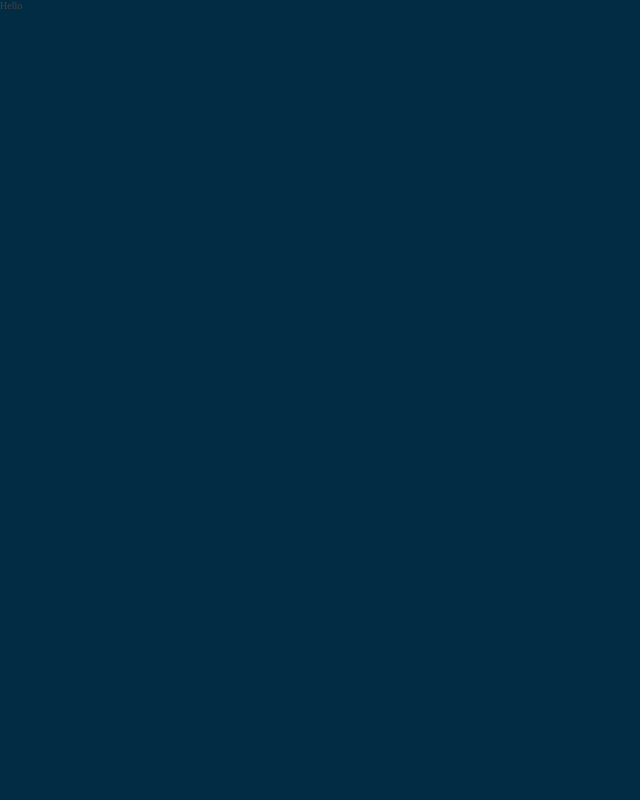
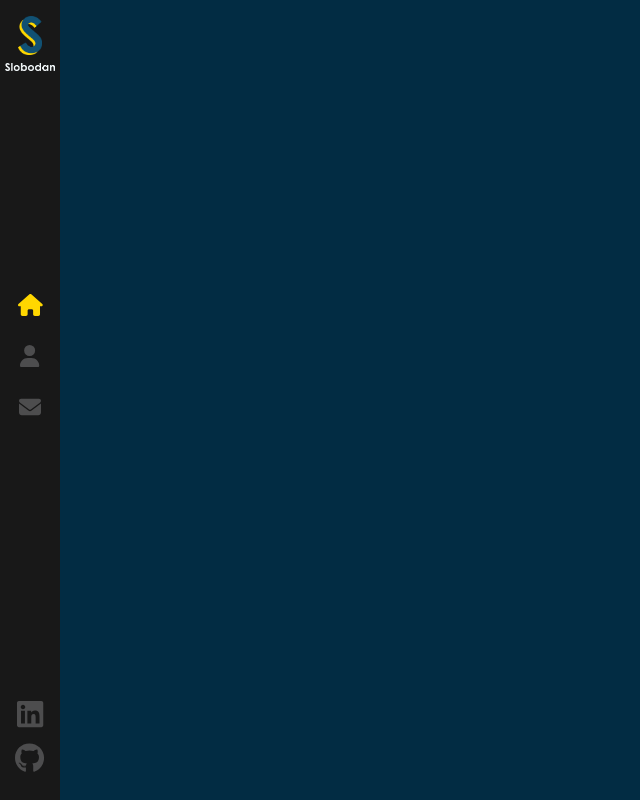
Before and after one commit to woobrendan/Portfolio, a React (Create React App) app: page / in a window 1280 px wide. Shown: the whole page, without its empty margins (0-640 px from the left). Built offline with nearby package versions, Linux system fonts and the light colour scheme.

Commit message:
Sidebar (#3)
* import sidebar component and render

* add and import styling for sidebar

* change font styling to all font instead of font family

* add styling to list fo r github and linkedin icon

* add list to side bar for github and linkedin

```diff
--- a/package.json
+++ b/package.json
@@ -4,6 +4,7 @@
   "private": true,
   "dependencies": {
     "@emailjs/browser": "^3.5.0",
+    "@fortawesome/fontawesome-svg-core": "^6.1.1",
     "@fortawesome/free-brands-svg-icons": "^6.1.1",
     "@fortawesome/free-solid-svg-icons": "^6.1.1",
     "@fortawesome/react-fontawesome": "^0.1.18",
--- a/src/components/Layout/index.js
+++ b/src/components/Layout/index.js
@@ -1,7 +1,10 @@
+import Sidebar from '../Sidebar';
 import './index.scss';
 
 export default function Layout() {
   return (
-    <>Hello</>
+    <>
+      <Sidebar />
+    </>
   )
 }
--- a/src/components/Sidebar/index.js
+++ b/src/components/Sidebar/index.js
@@ -0,0 +1,50 @@
+import './index.scss';
+import {Link, NavLink} from 'react-router-dom';
+import LogoS from '../../assets/images/logo-s.png'
+import LogoSubtitle from '../../assets/images/logo_sub.png'
+import {FontAwesomeIcon} from '@fortawesome/react-fontawesome'
+import {faEnvelope, faUser, faHome} from '@fortawesome/free-solid-svg-icons'
+import {faLinkedin, faGithub} from '@fortawesome/free-brands-svg-icons'
+
+export default function Sidebar() {
+  return (
+    <div className='nav-bar'>
+      <Link className="logo" to='/'>
+        <img src={LogoS} alt="logo" />
+        <img className="sub-logo" src={LogoSubtitle} alt="slobodan" />
+      </Link>
+      <nav>
+        <NavLink exact="true" activeclassname="active" to="/">
+          <FontAwesomeIcon icon={faHome} color="#4d4d4e" />
+        </NavLink>
+        <NavLink exact="true" activeclassname="active" className ="about-link" to="/about">
+          <FontAwesomeIcon icon={faUser} color="#4d4d4e" />
+        </NavLink>
+        <NavLink exact="true" activeclassname="active" className ="contact-link" to="/contact">
+          <FontAwesomeIcon icon={faEnvelope} color="#4d4d4e" />
+        </NavLink>
+
+      </nav>
+      <ul>
+        <li>
+          <a
+            target="_blank"
+            rel="noreferrer"
+            href="https://www.linkedin.com/in/woobrendan/"
+          >
+            <FontAwesomeIcon icon={faLinkedin} color="#4d4d4e" />
+          </a>
+        </li>
+        <li>
+          <a
+            target="_blank"
+            rel="noreferrer"
+            href="https://github.com/woobrendan"
+          >
+            <FontAwesomeIcon icon={faGithub} color="#4d4d4e" />
+          </a>
+        </li>
+      </ul>
+    </div>
+  )
+}
--- a/src/components/Sidebar/index.scss
+++ b/src/components/Sidebar/index.scss
@@ -0,0 +1,119 @@
+.nav-bar {
+  background: #181818;
+  width: 60px;
+  height: 100%;
+  position: absolute;
+  top: 0;
+  z-index: 3;
+  min-height: 500px;
+
+  .logo {
+    display: block;
+    padding: 8px 0;
+
+    img {
+      display: block;
+      margin: 8px auto;
+      width: 24px;
+      height: auto;
+
+      &.sub-logo {
+        width: 50px;
+      }
+    }
+  }
+
+  nav {
+    display: block;
+    text-align: center;
+    position: absolute;
+    height: 210px;
+    top: 50%;
+    margin-top: -120px;
+    width: 100%;
+
+    a {
+      font-size: 22px;
+      color: #4d4d4e;
+      display: block;
+      line-height: 51px;
+      height: 51px;
+      position: relative;
+      text-decoration: none;
+
+      i {
+        transition: all 0.3s ease-out;
+      }
+
+      &:hover {
+        color: #ffd700;
+
+        svg {
+          opacity: 0;
+        }
+
+        &:after {
+          opacity: 1;
+        }
+      }
+      &:after {
+        content: '';
+        font-size: 9px;
+        letter-spacing: 2px;
+        position: absolute;
+        bottom: 0;
+        display: block;
+        width: 100%;
+        text-align: center;
+        opacity: 0;
+        transition: all 0.3s ease-out;
+      }
+
+      &:first-child {
+        &::after {
+          content: 'HOME';
+        }
+      }
+    }
+    a.about-link {
+      &:after {
+        content: 'ABOUT';
+      }
+    }
+
+    a.contact-link {
+      &:after {
+        content: 'CONTACT';
+      }
+    }
+
+    a.active {
+      svg {
+        color: #ffd700;
+      }
+    }
+  }
+  ul {
+    position: absolute;
+    bottom: 20px;
+    width: 100%;
+    display: block;
+    padding: 0;
+    list-style: none;
+    text-align: center;
+    margin: 0;
+
+    li {
+      a {
+        padding: 7px;
+        display: block;
+        font-size: 30px;
+        line-height: 16px;
+
+        &:hover svg {
+          color: #ffd700;
+        }
+      }
+    }
+  }
+}
--- a/src/index.css
+++ b/src/index.css
@@ -4,7 +4,7 @@
 
 body {
   margin: 0;
-  font-family: 300 11px/1.4 'Helvetica Neue', 'sans-serif';
+  font: 300 11px/1.4 'Helvetica Neue', 'sans-serif';
   color: #444;
   background: #022c43;
   overflow: hidden;
```
Also changed, not shown: 1 other file (tests, documents, lock files or other folders).
